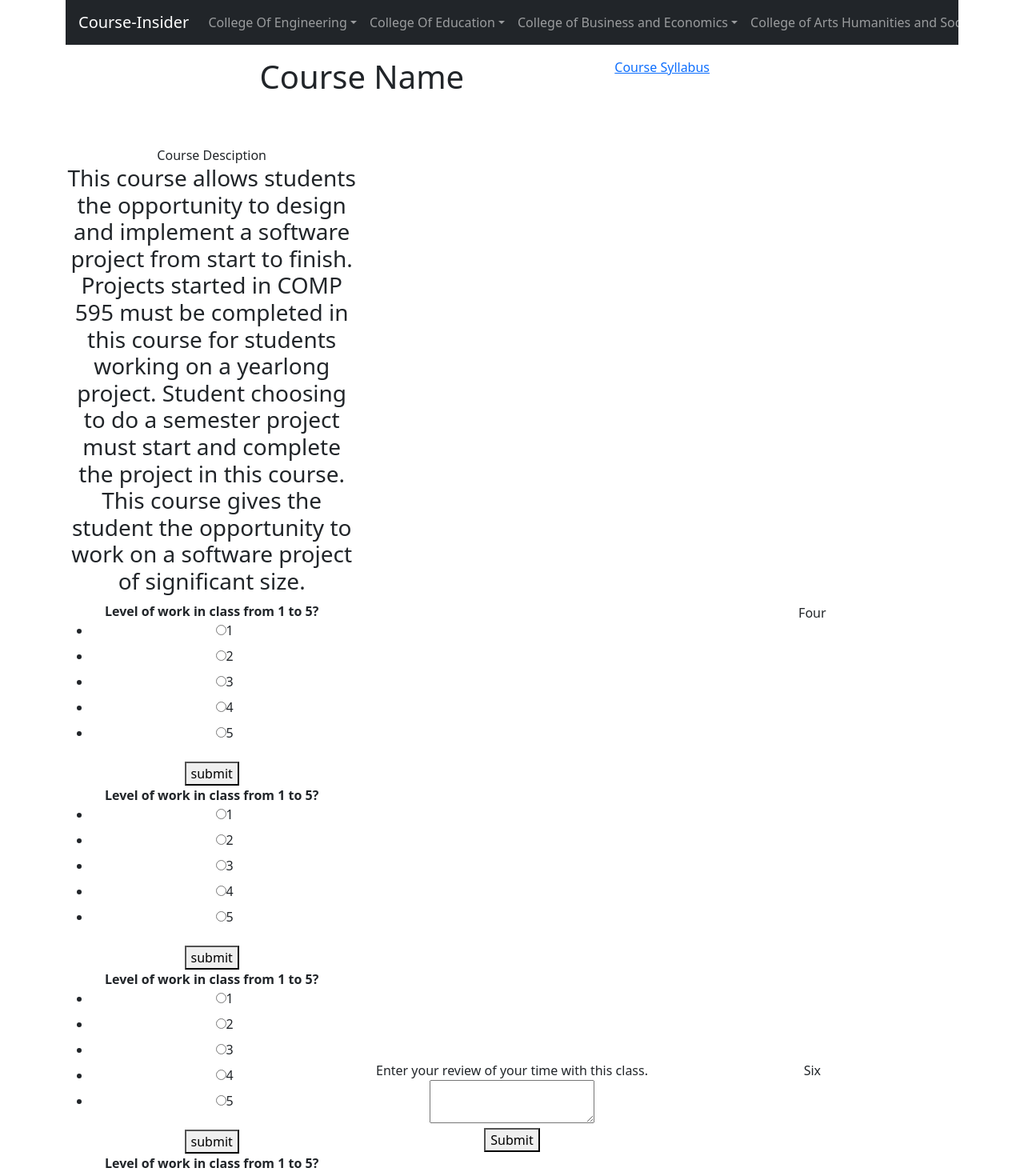
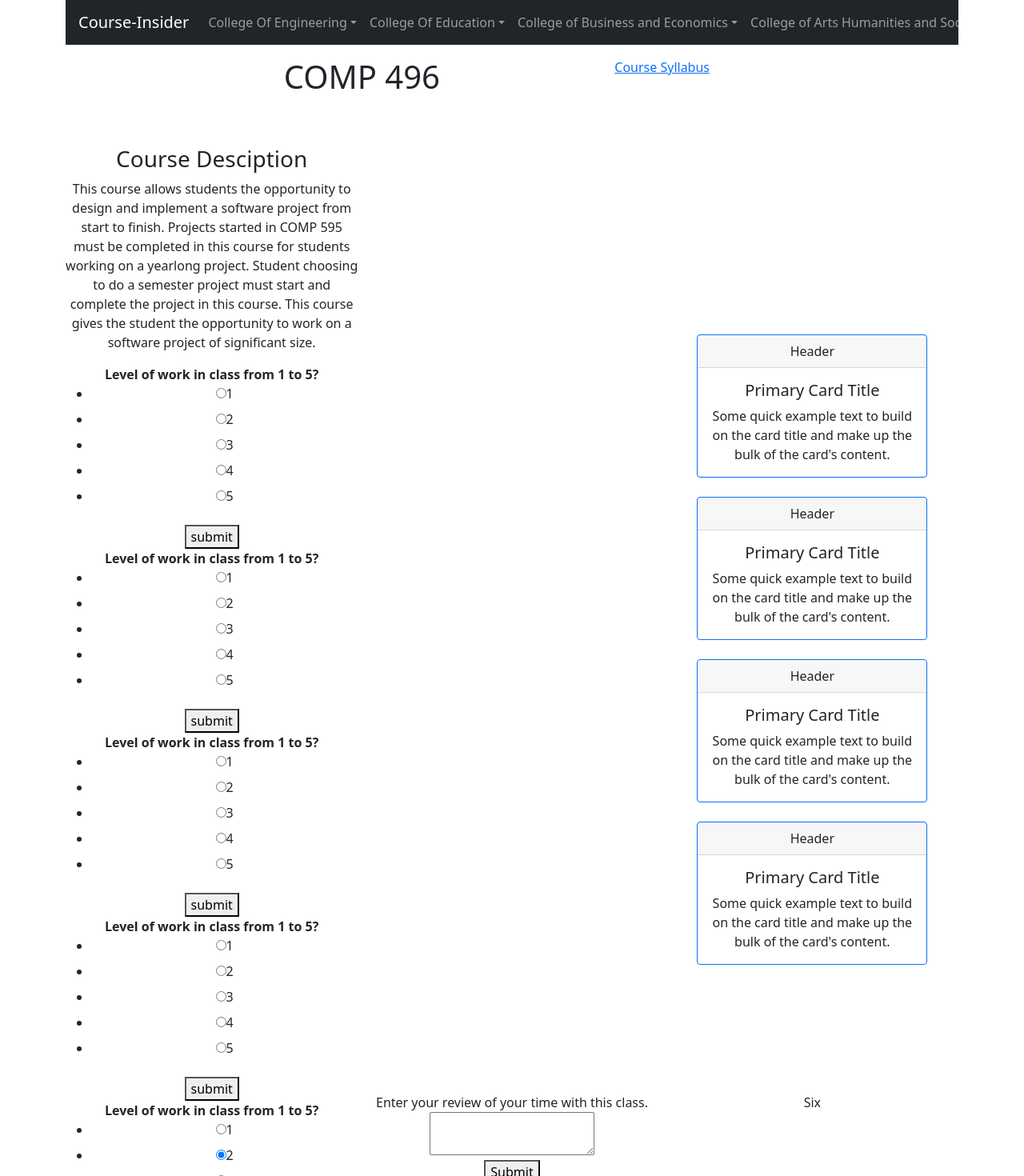
Before and after one commit to timmyd0322/courseinsider, a React (Create React App) app: page /comp_496 in a window 1280 px wide. Shown: the top 1470 px of the page at 80% size. Built offline with nearby package versions, Linux system fonts and the light colour scheme; no server answers.

Commit message:
compsci land links

```diff
--- a/src/FAQ.js
+++ b/src/FAQ.js
@@ -11,7 +11,9 @@ const FAQ = () => {
     <Navigationbar/>
 </div>
 
+<div>
 
+</div>
 
 <div>
     <BottomNavigationbar/>
--- a/src/comp_121.jsx
+++ b/src/comp_121.jsx
@@ -117,7 +117,7 @@ export class COMP121 extends React.Component {
 
          <div class="wrapper">
     <div class="one"><center>
-    <h1>Course Name</h1>
+    <h1>Comp 121</h1>
     </center>
     </div>
   <div class="two"><center>
@@ -125,10 +125,10 @@ export class COMP121 extends React.Component {
     </center>
   </div>
   <div class="three"><center>
-    Course Desciption
-  <h3>
+    <h3>Course Desciption</h3>
+  <p>
   This course includes lectures, seminars and activities important to the retention and matriculation of computer science students. Topics covered include learning styles, group dynamics, computer science history, and career development. Students are also provided with group advisement regarding department, college, and university-level policies and procedures.
-  </h3>
+  </p>
   <form onSubmit={this.onSubmit}>
           <strong>Level of work in class from 1 to 5?</strong>
 
--- a/src/comp_496.jsx
+++ b/src/comp_496.jsx
@@ -1,7 +1,8 @@
 import React, { Component } from 'react';
 import Navigationbar from './navbar';
 import './course.scss'
-
+import CardColumns from 'react-bootstrap/CardColumns'
+import Card from 'react-bootstrap/Card'
 
 export class COMP_496 extends React.Component {
 
@@ -117,7 +118,7 @@ export class COMP_496 extends React.Component {
 
          <div class="wrapper">
     <div class="one"><center>
-    <h1>Course Name</h1>
+    <h1>COMP 496</h1>
     </center>
     </div>
   <div class="two"><center>
@@ -125,9 +126,9 @@ export class COMP_496 extends React.Component {
     </center>
   </div>
   <div class="three"><center>
-    Course Desciption
-  <h3>
-  This course allows students the opportunity to design and implement a software project from start to finish. Projects started in COMP 595 must be completed in this course for students working on a yearlong project. Student choosing to do a semester project must start and complete the project in this course. This course gives the student the opportunity to work on a software project of significant size.  </h3>
+    <h3>Course Desciption</h3>
+  <p>
+  This course allows students the opportunity to design and implement a software project from start to finish. Projects started in COMP 595 must be completed in this course for students working on a yearlong project. Student choosing to do a semester project must start and complete the project in this course. This course gives the student the opportunity to work on a software project of significant size.  </p>
   <form onSubmit={this.onSubmit}>
           <strong>Level of work in class from 1 to 5?</strong>
 
@@ -465,8 +466,51 @@ export class COMP_496 extends React.Component {
         </form>
   </center>
   </div>
-  <div class="four"><center>Four
-
+  <div class="four"><center>
+  <Card border="primary" style={{ width: '18rem' }}>
+    <Card.Header>Header</Card.Header>
+    <Card.Body>
+      <Card.Title>Primary Card Title</Card.Title>
+      <Card.Text>
+        Some quick example text to build on the card title and make up the bulk
+        of the card's content.
+      </Card.Text>
+    </Card.Body>
+  </Card>
+  <br />
+  <Card border="primary" style={{ width: '18rem' }}>
+    <Card.Header>Header</Card.Header>
+    <Card.Body>
+      <Card.Title>Primary Card Title</Card.Title>
+      <Card.Text>
+        Some quick example text to build on the card title and make up the bulk
+        of the card's content.
+      </Card.Text>
+    </Card.Body>
+  </Card>
+  <br />
+  <Card border="primary" style={{ width: '18rem' }}>
+    <Card.Header>Header</Card.Header>
+    <Card.Body>
+      <Card.Title>Primary Card Title</Card.Title>
+      <Card.Text>
+        Some quick example text to build on the card title and make up the bulk
+        of the card's content.
+      </Card.Text>
+    </Card.Body>
+  </Card>
+  <br />
+  <Card border="primary" style={{ width: '18rem' }}>
+    <Card.Header>Header</Card.Header>
+    <Card.Body>
+      <Card.Title>Primary Card Title</Card.Title>
+      <Card.Text>
+        Some quick example text to build on the card title and make up the bulk
+        of the card's content.
+      </Card.Text>
+    </Card.Body>
+  </Card>
+  <br />
   </center>
   </div>
   <div class="five"><center>Enter your review of your time with this class.
--- a/src/compscilanding.jsx
+++ b/src/compscilanding.jsx
@@ -22,51 +22,51 @@ const ComputerScience = () => {
 
       </ul>
             <DropdownButton id="dropdown-button1" title="Courses" size="lg" variant="secondary">
-  <Dropdown.Item href="#/action-1">COMP 121</Dropdown.Item>
+  <Dropdown.Item href="/comp_121">COMP 121</Dropdown.Item>
   <Dropdown.Divider />
-  <Dropdown.Item href="#/action-2">COMP 161</Dropdown.Item>
+  <Dropdown.Item href="/comp_161">COMP 161</Dropdown.Item>
   <Dropdown.Divider />
-  <Dropdown.Item href="#/action-3">COMP 163</Dropdown.Item>
+  <Dropdown.Item href="/comp_163">COMP 163</Dropdown.Item>
   <Dropdown.Divider />
-  <Dropdown.Item href="#/action-3">COMP 180</Dropdown.Item>
+  <Dropdown.Item href="/comp_180">COMP 180</Dropdown.Item>
   <Dropdown.Divider />
-  <Dropdown.Item href="#/action-3">COMP 200</Dropdown.Item>
+  <Dropdown.Item href="/comp_200">COMP 200</Dropdown.Item>
   <Dropdown.Divider />
-  <Dropdown.Item href="#/action-3">COMP 267</Dropdown.Item>
+  <Dropdown.Item href="/comp_267">COMP 267</Dropdown.Item>
   <Dropdown.Divider />
-  <Dropdown.Item href="#/action-3">COMP 280</Dropdown.Item>
+  <Dropdown.Item href="/comp_280">COMP 280</Dropdown.Item>
   <Dropdown.Divider />
-  <Dropdown.Item href="#/action-3">COMP 285</Dropdown.Item>
+  <Dropdown.Item href="/comp_285">COMP 285</Dropdown.Item>
   <Dropdown.Divider />
-  <Dropdown.Item href="#/action-3">COMP 300</Dropdown.Item>
+  <Dropdown.Item href="/comp_300">COMP 300</Dropdown.Item>
   <Dropdown.Divider />
-  <Dropdown.Item href="#/action-3">COMP 320</Dropdown.Item>
+  <Dropdown.Item href="/comp_320">COMP 320</Dropdown.Item>
   <Dropdown.Divider />
-  <Dropdown.Item href="#/action-3">COMP 322</Dropdown.Item>
+  <Dropdown.Item href="/comp_322">COMP 322</Dropdown.Item>
   <Dropdown.Divider />
-  <Dropdown.Item href="#/action-3">COMP 350</Dropdown.Item>
+  <Dropdown.Item href="/comp_350">COMP 350</Dropdown.Item>
   <Dropdown.Divider />
-  <Dropdown.Item href="#/action-3">COMP 360</Dropdown.Item>
+  <Dropdown.Item href="/comp_360">COMP 360</Dropdown.Item>
   <Dropdown.Divider />
-  <Dropdown.Item href="#/action-3">COMP 361</Dropdown.Item>
+  <Dropdown.Item href="/comp_361">COMP 361</Dropdown.Item>
   <Dropdown.Divider />
-  <Dropdown.Item href="#/action-3">COMP 365</Dropdown.Item>
+  <Dropdown.Item href="/comp_365">COMP 365</Dropdown.Item>
   <Dropdown.Divider />
-  <Dropdown.Item href="#/action-3">COMP 385</Dropdown.Item>
+  <Dropdown.Item href="/comp_385">COMP 385</Dropdown.Item>
   <Dropdown.Divider />
-  <Dropdown.Item href="#/action-3">COMP 390</Dropdown.Item>
+  <Dropdown.Item href="/comp_390">COMP 390</Dropdown.Item>
   <Dropdown.Divider />
-  <Dropdown.Item href="#/action-3">COMP 397</Dropdown.Item>
+  <Dropdown.Item href="/comp_397">COMP 397</Dropdown.Item>
   <Dropdown.Divider />
-  <Dropdown.Item href="#/action-3">COMP 476</Dropdown.Item>
+  <Dropdown.Item href="/comp_476">COMP 476</Dropdown.Item>
   <Dropdown.Divider />
-  <Dropdown.Item href="#/action-3">COMP 485</Dropdown.Item>
+  <Dropdown.Item href="/comp_485">COMP 485</Dropdown.Item>
   <Dropdown.Divider />
-  <Dropdown.Item href="#/action-3">COMP 494</Dropdown.Item>
+  <Dropdown.Item href="/comp_494">COMP 494</Dropdown.Item>
   <Dropdown.Divider />
-  <Dropdown.Item href="#/action-3">COMP 495</Dropdown.Item>
+  <Dropdown.Item href="/comp_495">COMP 495</Dropdown.Item>
   <Dropdown.Divider />
-  <Dropdown.Item href="#/action-3">COMP 496</Dropdown.Item>
+  <Dropdown.Item href="/comp_496">COMP 496</Dropdown.Item>
 </DropdownButton>
 
       </div>
@@ -107,7 +107,9 @@ const ComputerScience = () => {
 </DropdownButton>
   </div>
 </div>
+<div>
 
+</div>
         </div>
 
     );
```
